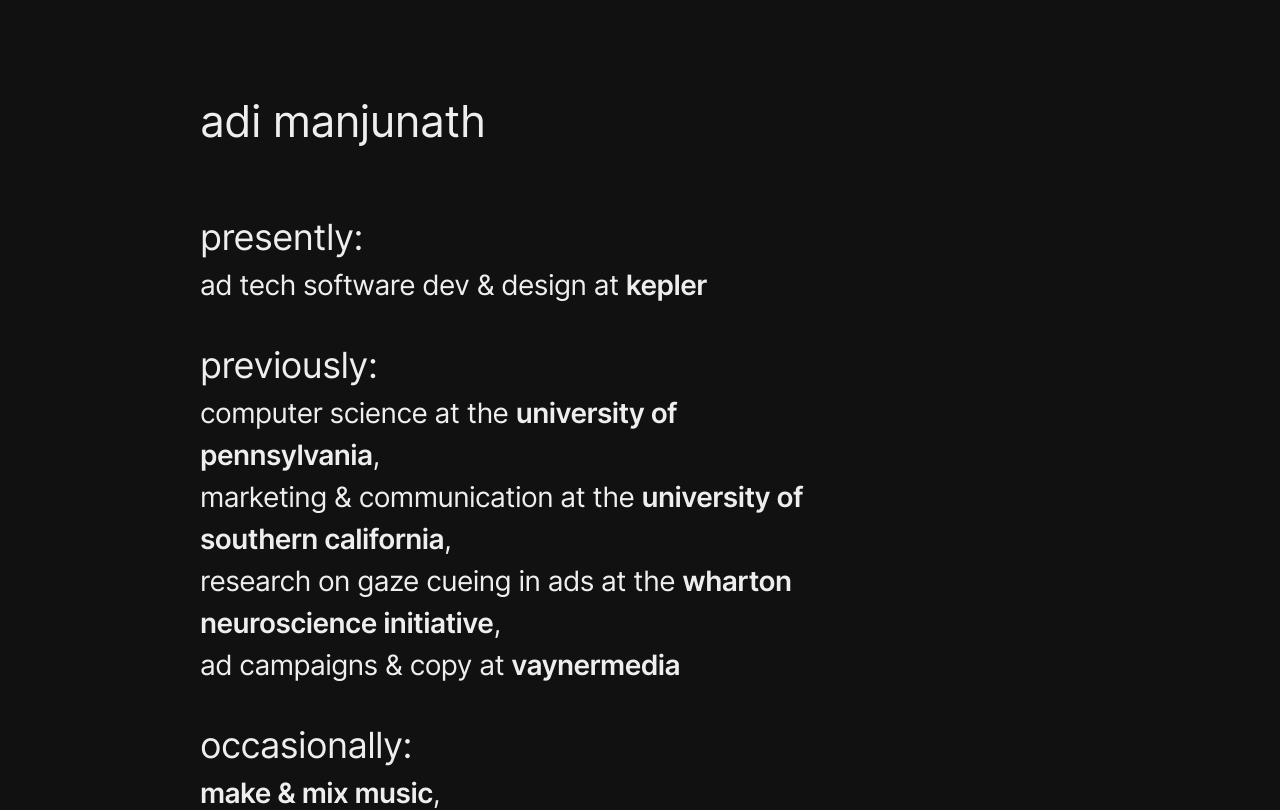
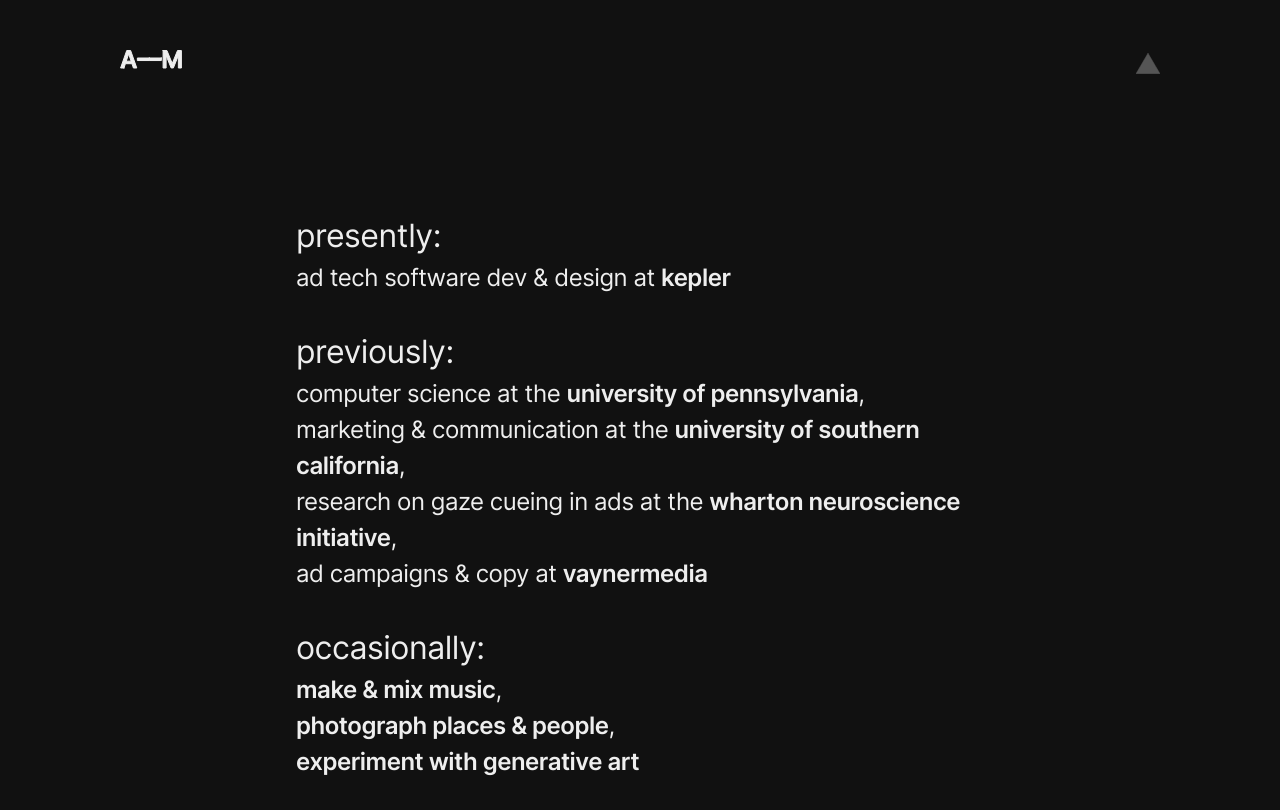
Before and after one commit to adi-txt/adi-txt.github.io, a React (Create React App) app: page / in a window 1280 px wide. Shown: the top 810 px of the page. Built offline with nearby package versions, Linux system fonts and the light colour scheme.

Commit message:
swap out header

```diff
--- a/package.json
+++ b/package.json
@@ -45,6 +45,7 @@
     ]
   },
   "devDependencies": {
+    "@types/react-grid-layout": "^1.1.1",
     "@typescript-eslint/eslint-plugin": "^4.15.0",
     "@typescript-eslint/parser": "^4.15.0",
     "eslint": "^7.19.0",
--- a/src/App.css
+++ b/src/App.css
@@ -73,12 +73,11 @@
 
 body {
   font-family: 'Inter-Regular', sans-serif;
-  font-size: 1.75rem;
+  font-size: 1.5rem;
   line-height: 1.5;
   color: #eee;
   background-color: #111;
-  margin: 1rem 8rem;
-  max-width: 100rem;
+  margin: 1rem 0;
   padding: 0 4.5rem;
   letter-spacing: -0.02em;
 }
@@ -88,11 +87,11 @@
 }
 
 h5 {
-  font-size: 2.75rem;
+  font-size: 2.5rem;
 }
 
 h6 {
-  font-size: 2.25rem;
+  font-size: 2rem;
 }
 
 a {
@@ -111,12 +110,26 @@
   border-bottom: 2px solid #eee;
 }
 
+.container {
+  margin: 8rem 14rem;
+}
+
 .header {
-  padding: 4.5rem 0 1.5rem 0;
+  margin: 3rem;
+}
+
+.home-logo {
+  fill: #555;
+  stroke: #555;
+  transition: all 0.2s ease;
+}
+
+.home-logo:hover {
+  fill: #eee;
+  stroke: #eee;
 }
 
 .text {
-  width: 72%;
   margin-top: 2rem;
 }
 
@@ -157,6 +170,9 @@
   h6 {
     font-size: 1.25em;
   }
+  .container {
+    margin: 2rem;
+  }
   .text {
     width: 100%;
   }
--- a/src/components/Header.tsx
+++ b/src/components/Header.tsx
@@ -1,12 +1,15 @@
 import React from 'react'
 
-interface Props {
-  title: string
-  className?: string
-}
+import LogoIcon from 'icons/LogoIcon'
+import Navigation from 'components/Navigation'
 
-const Header = ({ className, title }: Props) => {
-  return <div className={className}><h5>{title}</h5></div>
+const Header = () => {
+  return (
+    <div className="header">
+      <LogoIcon />
+      <Navigation />
+    </div>
+  )
 }
 
 export default Header
--- /dev/null
+++ b/src/components/Navigation.tsx
@@ -0,0 +1,15 @@
+import React from 'react'
+
+import HomeIcon from 'icons/HomeIcon'
+
+const Navigation = () => {
+  return (
+    <div style={{ float: "right", justifyContent: "flex-end" }}>
+      <a href="https://adithya.co">
+        <HomeIcon className="home-logo" />
+      </a>
+    </div>
+  )
+}
+
+export default Navigation
--- /dev/null
+++ b/src/icons/HomeIcon.tsx
@@ -0,0 +1,23 @@
+import React from 'react'
+
+const HomeIcon = (props: React.SVGProps<SVGSVGElement>) => (
+  <svg
+    role="img"
+    xmlns="http://www.w3.org/2000/svg"
+    width="24"
+    height="21"
+    viewBox="0 0 49 42"
+    aria-labelledby="aboutIconTitle"
+    strokeWidth="1"
+    strokeLinecap="round"
+    strokeLinejoin="round"
+    fill="none"
+    color="#fff"
+    stroke="#fff"
+    {...props}
+  >
+    <path d="M24.5 0L49 42H0L24.5 0Z" />
+  </svg>
+)
+
+export default HomeIcon
--- /dev/null
+++ b/src/icons/LogoIcon.tsx
@@ -0,0 +1,22 @@
+import React from 'react'
+
+const LogoIcon = (props: React.SVGProps<SVGSVGElement>) => (
+  <svg
+    role="img"
+    xmlns="http://www.w3.org/2000/svg"
+    width="64"
+    height="24"
+    aria-labelledby="aboutIconTitle"
+    strokeWidth="1"
+    strokeLinecap="round"
+    strokeLinejoin="round"
+    fill="#eee"
+    color="#eee"
+    stroke="#eee"
+    {...props}
+  >
+    <path d="M3.96307 18L5.40341 13.696H11.9659L13.4148 18H16.7898L10.6364 0.545454H6.73295L0.588068 18H3.96307ZM6.25568 11.1562L8.61648 4.125H8.75284L11.1136 11.1562H6.25568ZM29.3672 8.00284H17.3672V10.5426H29.3672V8.00284ZM41.3672 8.00284H29.3672V10.5426H41.3672V8.00284ZM43.0888 0.545454V18H46.1229V5.98295H46.2848L51.1087 17.9489H53.3757L58.1996 6.00852H58.3615V18H61.3956V0.545454H57.5263L52.3445 13.1932H52.1399L46.9581 0.545454H43.0888Z" />
+  </svg>
+)
+
+export default LogoIcon
--- a/src/pages/Content.tsx
+++ b/src/pages/Content.tsx
@@ -11,7 +11,8 @@
 
 const Content = () => (
   <>
-    <Header className="header" title="adi manjunath" />
+    <Header />
+    <div className="container">
       <div className="text">
         <Subheader title="presently:" />
         ad tech software dev &amp; design at&nbsp;
@@ -85,6 +86,7 @@
           <MailIcon className="email icon" />
         </a>
       </div>
+    </div>
   </>
 )
 
```
Also changed, not shown: src/components/HeaderLogo.tsx (added, +17 -0 lines), src/icons/DividerIcon.tsx (added, +22 -0 lines), 1 other file (tests, documents, lock files or other folders). Lines whose indentation alone changed are shown as unchanged.
